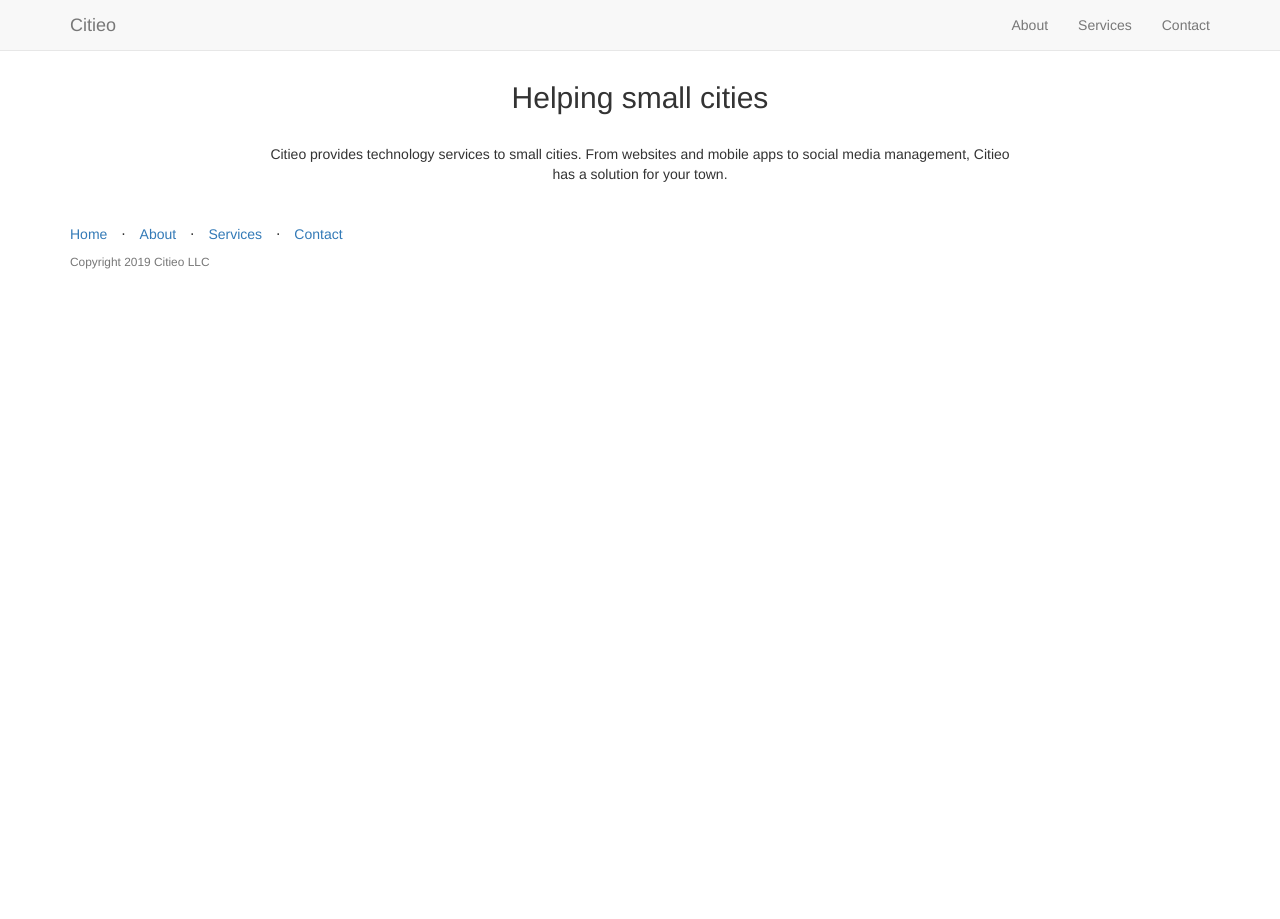
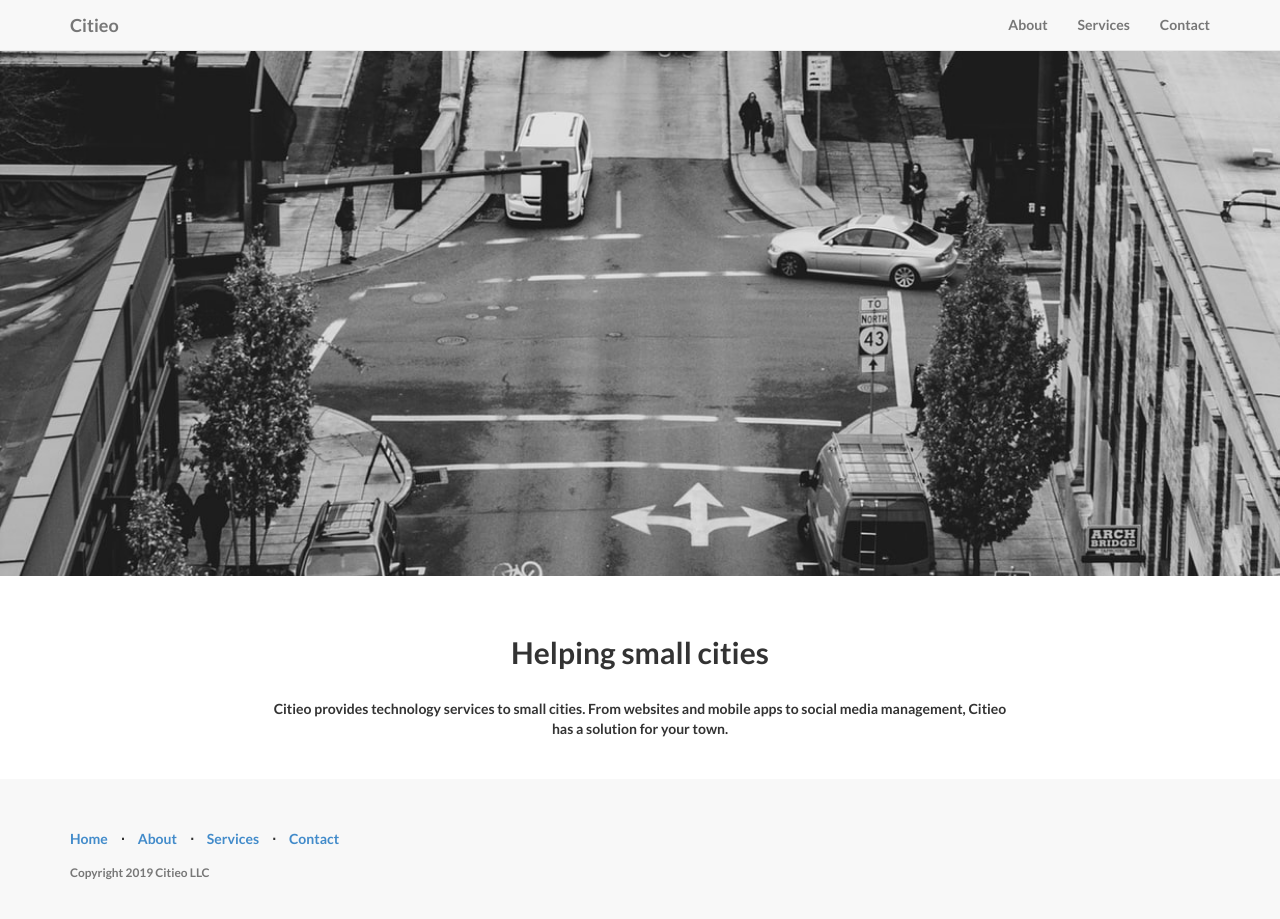
Before and after one commit to freehunter/citieo, a Jekyll site: the page built from posts.html, in a window 1280 px wide and 931 px high. Shown: the top 919 px of the window. Built offline with Jekyll 4.4.1, drawn with Linux system fonts in a browser that asks for light colours; nearby versions of some CDN libraries; library files that are not in the unit come from our copies.

Commit message:
Update head.html

```diff
--- a/_includes/head.html
+++ b/_includes/head.html
@@ -9,10 +9,10 @@
     <title>{% if page.title %}{{ page.title }}{% else %}{{ site.title }}{% endif %}</title>
 
     <!-- Bootstrap Core CSS -->
-    <link href="css/bootstrap.min.css" rel="stylesheet">
+    <link href="/css/bootstrap.min.css" rel="stylesheet">
 
     <!-- Custom CSS -->
-    <link href="css/landing-page.css" rel="stylesheet">
+    <link href="/css/landing-page.css" rel="stylesheet">
 
     <!-- Custom Fonts -->
     <link href="font-awesome-4.1.0/css/font-awesome.min.css" rel="stylesheet" type="text/css">
```
